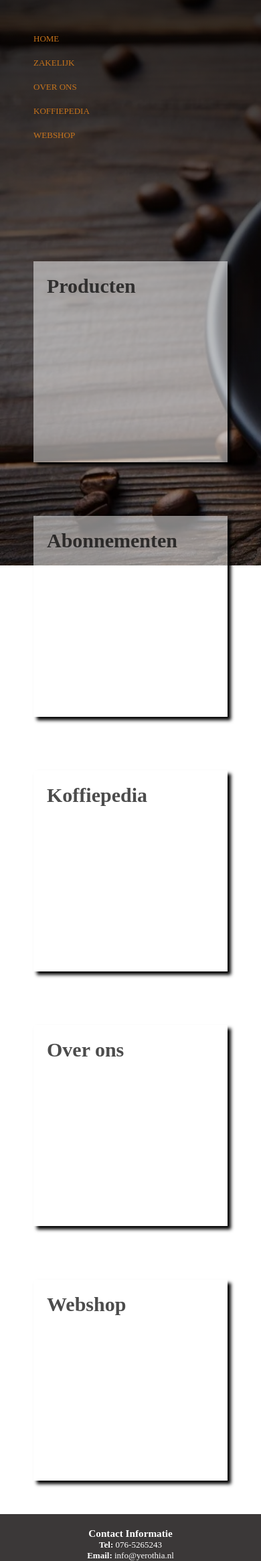
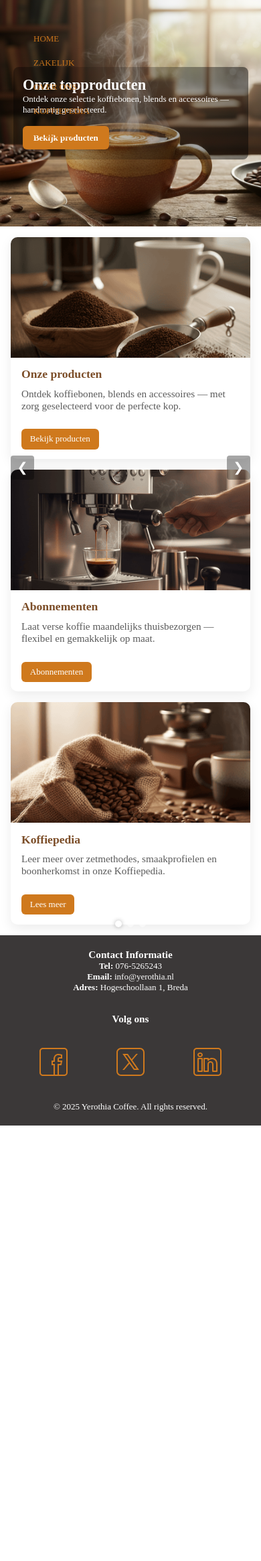
Before and after one commit to Yetkin123/Webshop, a PHP site: page / in a window 390 px wide. Shown: the top 2330 px of the page at 67% size. After the commit the page ends 1680 px from the top, so only its background shows below. Run offline with PHP 8.4, Linux system fonts and the light colour scheme; some libraries are stand-ins or nearby versions; some web fonts are replaced; grey boxes are pictures that could not be loaded.

Commit message:
Add hero gallery and feature grid to homepage
Introduces a hero image gallery to make a more attractive homepage with navigation and responsive layout to the homepage, including supporting images, PHP include, JS, and CSS. Replaces the previous block grid with a new feature grid for products, subscriptions, and Koffiepedia, improving visual appeal and user navigation.

```diff
--- a/api/View/Home.php
+++ b/api/View/Home.php
@@ -11,6 +11,7 @@
     <link rel="stylesheet" href="/api/styles/style.css">
     <link rel="stylesheet" href="/api/styles/home.css">
     <link rel="stylesheet" href="/api/styles/header.css">
+    <link rel="stylesheet" href="/api/styles/gallery.css">
     <link rel="stylesheet" href="https://maxcdn.bootstrapcdn.com/font-awesome/4.5.0/css/font-awesome.min.css">
     <link href="https://db.onlinewebfonts.com/c/36fda95b699fea73e18a8f2d1ad6a6c0?family=Amasis+MT" rel="stylesheet">
     <link href='https://fonts.googleapis.com/css?family=ADLaM%20Display' rel='stylesheet'>
@@ -21,27 +22,54 @@
         <header id="header">
             <?php include __DIR__ . '/../includes/header.php'; ?>
         </header>
+
         <section id="content">
-            <div class="background-image-home">
+            <?php include __DIR__ . '/../includes/gallery.php'; ?>
+            <div class="feature-grid">
+                <article class="feature-card">
+                    <div class="feature-media">
+                        <img src="/api/images/feature-products-800.png"
+                             srcset="/api/images/feature-products-400.png 400w, /api/images/feature-products-800.png 800w, /api/images/feature-products-1200.png 1200w"
+                             sizes="(max-width:600px) 100vw, (max-width:1200px) 50vw, 33vw"
+                             alt="Assortiment Yerothia Coffee"
+                             loading="lazy">
+                    </div>
+                    <div class="feature-body">
+                        <h3>Onze producten</h3>
+                        <p>Ontdek koffiebonen, blends en accessoires — met zorg geselecteerd voor de perfecte kop.</p>
+                        <a class="btn" href="/products">Bekijk producten</a>
+                    </div>
+                </article>
 
-            </div>
+                <article class="feature-card">
+                    <div class="feature-media">
+                        <img src="/api/images/feature-subscription-800.png"
+                             srcset="/api/images/feature-subscription-400.png 400w, /api/images/feature-subscription-800.png 800w, /api/images/feature-subscription-1200.png 1200w"
+                             sizes="(max-width:600px) 100vw, (max-width:1200px) 50vw, 33vw"
+                             alt="Abonnementen Yerothia Coffee"
+                             loading="lazy">
+                    </div>
+                     <div class="feature-body">
+                         <h3>Abonnementen</h3>
+                         <p>Laat verse koffie maandelijks thuisbezorgen — flexibel en gemakkelijk op maat.</p>
+                         <a class="btn" href="/subscriptions">Abonnementen</a>
+                     </div>
+                 </article>
 
-            <div class="content-page-block-grid">
-                <a href="/products" class="content-page-block" id="page-block-producten">
-                    <h2>Producten</h2>
-                </a>
-                <a href="/subscriptions" class="content-page-block" id="page-block-abonnementen">
-                    <h2>Abonnementen</h2>
-                </a>
-                <a href="/coffeepedia" class="content-page-block" id="page-block-wiki">
-                    <h2>Koffiepedia</h2>
-                </a>
-                <a href="/about" class="content-page-block" id="page-block-overons">
-                    <h2>Over ons</h2>
-                </a>
-                <a href="/webshop" class="content-page-block" id="page-block-webshop">
-                    <h2>Webshop</h2>
-                </a>
+                 <article class="feature-card">
+                    <div class="feature-media">
+                        <img src="/api/images/feature-wiki-800.png"
+                             srcset="/api/images/feature-wiki-400.png 400w, /api/images/feature-wiki-800.png 800w, /api/images/feature-wiki-1200.png 1200w"
+                             sizes="(max-width:600px) 100vw, (max-width:1200px) 50vw, 33vw"
+                             alt="Koffiepedia - zetmethodes en smaken"
+                             loading="lazy">
+                    </div>
+                     <div class="feature-body">
+                         <h3>Koffiepedia</h3>
+                         <p>Leer meer over zetmethodes, smaakprofielen en boonherkomst in onze Koffiepedia.</p>
+                         <a class="btn" href="/coffeepedia">Lees meer</a>
+                     </div>
+                 </article>
             </div>
         </section>
         <footer id="footer">
@@ -51,11 +79,13 @@
     <!-- <script src="https://kit.fontawesome.com/b086454024.js" crossorigin="anonymous"></script> -->
     <script src="/api/scripts/general.js"></script>
     <script src="/api/scripts/aside.js"></script>
+    <script src="/api/scripts/gallery.js"></script>
     <script>
         loadHtmlContent('/api/includes/header.php', 'header', () => {
             changeBackgroundOnScroll();
+            // forceer herberekening zodat gallery correct positioneert
+            window.dispatchEvent(new Event('resize'));
         });
-
     </script>
 </body>
 </html>
--- /dev/null
+++ b/api/includes/gallery.php
@@ -0,0 +1,36 @@
+<div class="hero-gallery" aria-label="Hero galerij">
+    <div class="slides">
+        <div class="slide" style="background-image:url('/api/images/gallery1.png')">
+            <div class="slide-overlay">
+                <h1>Onze topproducten</h1>
+                <p>Ontdek onze selectie koffiebonen, blends en accessoires — handmatig geselecteerd.</p>
+                <a class="btn" href="/products">Bekijk producten</a>
+            </div>
+        </div>
+
+        <div class="slide" style="background-image:url('/api/images/gallery2.png')">
+            <div class="slide-overlay">
+                <h1>Bezoek onze Webshop</h1>
+                <p>Makkelijk bestellen, snelle levering en veilige betaling — shop je favoriete koffie.</p>
+                <a class="btn" href="/webshop">Naar webshop</a>
+            </div>
+        </div>
+
+        <div class="slide" style="background-image:url('/api/images/gallery3.png')">
+            <div class="slide-overlay">
+                <h1>Over Yerothia</h1>
+                <p>Lees ons verhaal: wie we zijn, onze missie en hoe we koffie met passie maken.</p>
+                <a class="btn" href="/about">Over ons</a>
+            </div>
+        </div>
+    </div>
+
+    <button class="gallery-prev" aria-label="Vorige">&#10094;</button>
+    <button class="gallery-next" aria-label="Volgende">&#10095;</button>
+
+    <div class="gallery-dots" aria-hidden="false">
+        <button class="dot active"></button>
+        <button class="dot"></button>
+        <button class="dot"></button>
+    </div>
+</div>
--- /dev/null
+++ b/api/styles/gallery.css
@@ -0,0 +1,217 @@
+/* ...existing code... */
+.hero-gallery {
+    position: relative;
+    width: 100%;
+    max-width: 100%;
+    height: 75vh;        /* groter zodat foto's meer ruimte krijgen */
+    min-height: 560px;   /* hogere minimum voor desktop */
+    overflow: hidden;
+    background: #111;
+    box-sizing: border-box;
+    display: block;
+}
+
+.hero-gallery .slides {
+    display: flex !important;
+    height: 100% !important;
+    will-change: transform;
+    transition: transform 0.7s ease;
+    box-sizing: border-box;
+}
+
+.hero-gallery .slide {
+    /* slide breedte wordt door JS op pixels gezet; zorg dat min-width fallback heeft */
+    min-width: 100% !important;
+    width: 100% !important;
+    opacity: 1 !important;
+    background-size: cover;
+    background-position: center center !important; /* centreer zowel X als Y */
+    background-repeat: no-repeat !important;
+    position: relative;
+    min-height: 320px;
+    display: flex;
+    align-items: center;
+}
+
+.slide-overlay {
+    /* lichtere, smaller overlay zodat de foto meer zichtbaar blijft */
+    background: linear-gradient(90deg, rgba(0,0,0,0.38) 0%, rgba(0,0,0,0.12) 35%, rgba(0,0,0,0.48) 100%);
+    color: #fff;
+    padding: 1rem;
+    max-width: 520px;     /* minder breed, show meer image */
+    margin-left: 4%;
+    border-radius: 8px;
+}
+
+.slide-overlay p {
+    margin: 0 0 8px 0; /* 8px onderruimte tussen tekst en knop */
+}
+
+/* nav/dots snel zichtbaarheid */
+.gallery-prev, .gallery-next { position:absolute; top:50%; transform:translateY(-50%); z-index:5; }
+.gallery-dots { position:absolute; bottom:12px; left:50%; transform:translateX(-50%); z-index:5; display:flex; gap:8px; }
+
+/* navigation */
+.gallery-prev,
+.gallery-next {
+    position: absolute;
+    top: 50%;
+    transform: translateY(-50%);
+    background: rgba(0,0,0,0.35);
+    color: #fff;
+    border: none;
+    padding: 0.6rem 0.9rem;
+    cursor: pointer;
+    font-size: 1.6rem;
+    border-radius: 4px;
+}
+
+.gallery-prev { left: 1rem; }
+.gallery-next { right: 1rem; }
+
+.gallery-dots {
+    position: absolute;
+    bottom: 12px;
+    left: 50%;
+    transform: translateX(-50%);
+    display: flex;
+    gap: 8px;
+}
+
+.gallery-dots .dot {
+    width: 10px;
+    height: 10px;
+    background: rgba(255,255,255,0.5);
+    border-radius: 50%;
+    border: none;
+    cursor: pointer;
+}
+
+.gallery-dots .dot.active {
+    background: #fff;
+    box-shadow: 0 0 6px rgba(0,0,0,0.3);
+}
+
+/* extra veilige marge voor knoppen/links in overlay */
+.slide-overlay .btn,
+.slide-overlay a.btn {
+    margin-top: 8px;
+    display: inline-block;
+}
+
+/* responsive */
+@media (max-width: 768px) {
+    .slide-overlay {
+        padding: 0.9rem;
+        max-width: 90%;
+        margin-left: 5%;
+    }
+    .slide-overlay h1 { font-size: 1.4rem; }
+    .hero-gallery { height: 40vh; min-height: 260px; }
+    .gallery-prev, .gallery-next { padding: 0.4rem 0.6rem; font-size: 1.2rem; }
+}
+
+/* Forceer gallery zichtbaar in de grid-hoofdkolom */
+.hero-gallery {
+    /* zorg dat hij in de content-kolom komt en niet verschoven wordt */
+    grid-column: 2 / 3 !important;
+    width: 100% !important;
+    min-width: 320px !important;
+    left: auto !important;
+    transform: none !important;
+    margin: 0 auto !important;
+    box-sizing: border-box !important;
+    z-index: 3 !important;
+}
+
+/* zorg dat slides container normaal meet */
+.hero-gallery .slides {
+    display: flex !important;
+    width: 100% !important;
+    height: 100% !important;
+    transition: transform 0.7s ease !important;
+}
+
+/* Zorg dat links in de slide-overlay geen standaard onderstreping/paars tonen */
+.slide-overlay a,
+.slide-overlay a:visited {
+    text-decoration: none !important;
+    color: var(--coffee-color, #7C4E29);
+    font-weight: 700;
+    display: inline-block;
+}
+
+/* SPECIFIEKE OVERRIDE VOOR KNOPPEN IN DE GALLERY */
+.slide-overlay a.btn,
+.slide-overlay .btn {
+    text-decoration: none !important;   /* geen underline */
+    color: #fff !important;              /* witte tekst */
+    background: var(--orange-brown, #cf791d);
+    padding: 0.6rem 1rem;
+    border-radius: 6px;
+    box-shadow: 0 2px 6px rgba(0,0,0,0.18);
+}
+
+/* hover voor gallery-knoppen: lichtgrijs tekst, behoud achtergrond */
+.slide-overlay a.btn:hover,
+.slide-overlay .btn:hover,
+.slide-overlay a.btn:focus,
+.slide-overlay .btn:focus {
+    color: #e6e6e6 !important;  /* lichtgrijs */
+    text-decoration: none !important;
+    opacity: 1;
+}
+
+/* algemene link hover (niet-knop) blijft zoals eerder, maar knoppen zijn uitgesloten door specificiteit */
+.slide-overlay a:hover,
+.slide-overlay a:focus {
+    color: var(--orange-brown, #cf791d);
+    text-decoration: none;
+}
+
+/* --- vervang eventuele bestaande desktop positioning blocks door dit --- */
+@media (min-width: 601px) {
+    .hero-gallery {
+        /* in documentflow zodat content eronder komt */
+        position: relative;
+        margin-top: 100px; /* Y = 100px; X blijft 0 */
+        left: 0;
+        transform: none;
+
+        /* gewenste grotere zichtbare hoogte */
+        height: 80vh;
+        min-height: 640px;
+        width: 100%;
+        box-sizing: border-box;
+        z-index: 10;
+        padding: 0;
+    }
+
+    .hero-gallery .slides {
+        height: 100%;
+        width: 100%;
+    }
+}
+
+/* Hard override: forceer Y = 100px op desktop en normale flow op mobiel */
+@media (min-width: 601px) {
+    .hero-gallery {
+        position: relative !important;
+        margin-top: 100px !important; /* zet Y = 100px */
+        top: auto !important;
+        left: 0 !important;            /* X = 0 */
+        transform: none !important;
+        width: 100% !important;
+        z-index: 20 !important;
+    }
+}
+
+@media (max-width: 600px) {
+    .hero-gallery {
+        position: static !important;
+        margin-top: 0 !important;
+        top: auto !important;
+        left: auto !important;
+        transform: none !important;
+    }
+}
--- a/api/styles/home.css
+++ b/api/styles/home.css
@@ -78,6 +78,120 @@
     transform: scale(1.05);
 }
 
+/* Feature grid (klein, responsief alternatief voor grote blokken) */
+.feature-grid {
+    display: grid;
+    grid-template-columns: repeat(3, 1fr);
+    gap: 1.2rem;
+    padding: 2rem 1rem;
+    align-items: start;
+}
+
+.feature-card {
+    background: #fff;
+    border-radius: 10px;
+    overflow: hidden;
+    box-shadow: 0 6px 18px rgba(0,0,0,0.08);
+    display: flex;
+    flex-direction: column;
+    /* laat hoogte van kaart bepalen door inhoud, verwijder geforceerde min-height */
+    min-height: 0;
+}
+
+/* Laat de media-container zich aanpassen aan de afbeelding (volle hoogte van de afbeelding tonen) */
+.feature-media {
+    height: auto;            /* geen harde hoogte meer */
+    overflow: visible;       /* afbeelding niet afkappen */
+    display: block;
+}
+
+.feature-media img {
+    width: 100%;
+    height: auto;            /* toon volledige afbeelding in hoogte */
+    object-fit: contain;     /* toont hele afbeelding zonder croppen */
+    display: block;
+}
+
+.feature-body {
+    padding: 1rem;
+    display: flex;
+    flex-direction: column;
+    gap: 0.6rem;
+    color: var(--dark-grey);
+}
+
+.feature-body h3 {
+    margin: 0;
+    font-size: 1.1rem;
+    color: var(--coffee-color);
+}
+
+.feature-body p {
+    margin: 0;
+    font-size: 0.95rem;
+    color: #5a5a5a;
+    flex: 1 0 auto;
+}
+
+.feature-body .btn {
+    align-self: start;
+    margin-top: 0.6rem;
+    background: var(--orange-brown);
+    color: #fff;
+    padding: 0.45rem 0.8rem;
+    border-radius: 6px;
+    text-decoration: none;   /* verwijder underline */
+}
+
+/* zorg dat alle .btn in de site geen underline tenzij expliciet anders gespecificeerd */
+.btn {
+    text-decoration: none;
+}
+
+/* responsive */
+@media (max-width: 900px) {
+    .feature-grid { grid-template-columns: repeat(2, 1fr); }
+}
+@media (max-width: 600px) {
+    .feature-grid { grid-template-columns: 1fr; }
+    .feature-media { height: 180px; }
+}
+
+/* Fix overlap op kleine schermen */
+@media (max-width: 600px) {
+    .feature-grid { gap: 1rem; padding: 1rem; }
+
+    .feature-card {
+        display: flex;
+        flex-direction: column;
+        align-items: stretch;
+        overflow: hidden; /* voorkomt dat body over media schuift */
+    }
+
+    .feature-media {
+        height: 180px;    /* vaste hoogte zodat tekst niet overlapt */
+        flex-shrink: 0;
+        overflow: hidden;
+        display: block;
+    }
+
+    .feature-media img {
+        width: 100%;
+        height: 100%;
+        object-fit: cover; /* vult container zonder lege ruimte */
+        display: block;
+    }
+
+    .feature-body {
+        padding: 0.9rem 1rem;
+        position: relative;
+        z-index: 1;
+    }
+
+    .feature-body p { margin-bottom: 8px; }
+    .feature-body .btn { margin-top: 8px; }
+}
+
 @media screen and (max-width: 1000px) {
     .content-page-block-grid {
         grid-template-columns: 1fr;
```
Also changed, not shown: api/scripts/gallery.js (added, +79 -0 lines), api/images/feature-products-1200.png (added), api/images/feature-products-400.png (added), api/images/feature-products-800.png (added), api/images/feature-subscription-1200.png (added), api/images/feature-subscription-400.png (added), api/images/feature-subscription-800.png (added), api/images/feature-wiki-1200.png (added), api/images/feature-wiki-400.png (added), api/images/feature-wiki-800.png (added), api/images/gallery1.png (added), api/images/gallery3.png (added), 1 other file.
